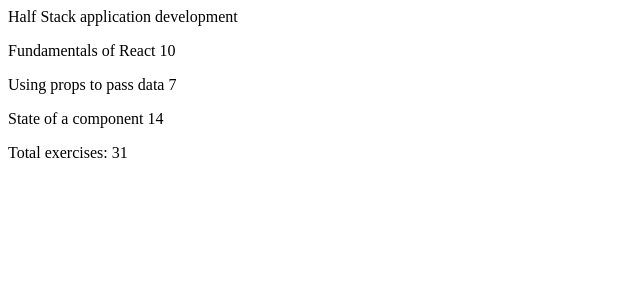
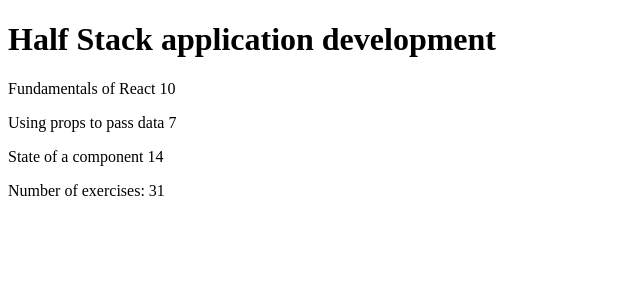
Before and after one commit to natkins23/courseinfo, a React (Create React App) app: page / in a window 1280 px wide. Shown: the top 300 px of the page, without its empty margins (0-640 px from the left). Built offline with nearby package versions, Linux system fonts and the light colour scheme.

Commit message:
finishing 1.1

```diff
--- a/src/App.js
+++ b/src/App.js
@@ -5,7 +5,7 @@
 const Header = (props) => {
 
   return (
-<div>{props.course}</div>
+<h1>{props.course}</h1>
   )
 }
 const Content = (props) => {
@@ -28,7 +28,7 @@
 const Total = (props) => {
 
   return (
-<div>Total exercises: {props.sum}</div>
+<div>Number of exercises: {props.sum}</div>
   )
 }
 
```
